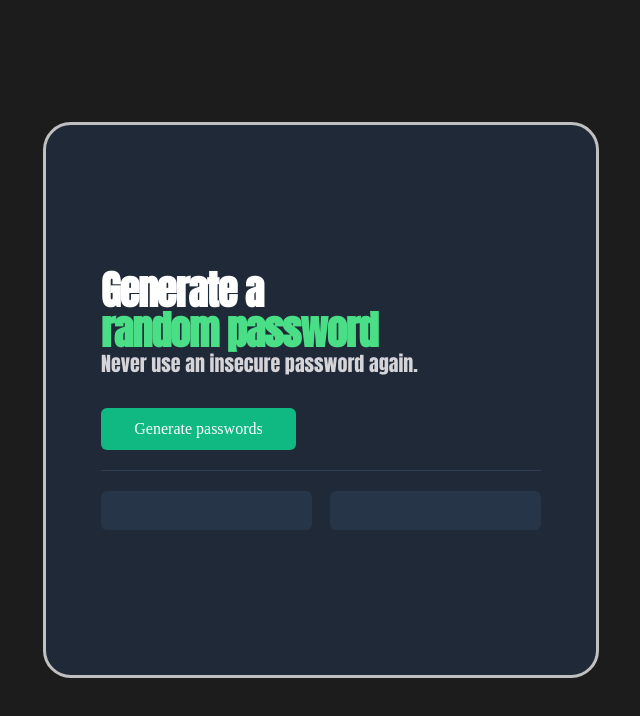
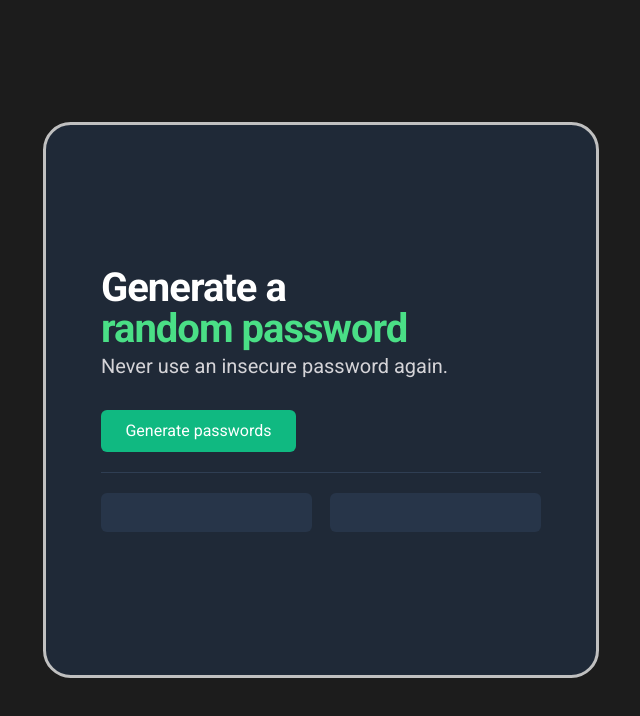
Before and after one commit to MJvZ1981/PwGenerator, a website built with Vite: page index.html in a window 1280 px wide. Shown: the whole page, without its empty margins (319-959 px from the left). Built offline with nearby package versions, Linux system fonts and the light colour scheme; a web font is replaced by a local one.

Commit message:
Update index.css

```diff
--- a/index.css
+++ b/index.css
@@ -30,35 +30,37 @@ body {
 }
 
 #white {
-  font-family: "Anton", sans-serif;
+  font-family: "Roboto", sans-serif;
   font-size: 40px;
   font-weight: 800;
   line-height: 40px;
+  text-align: left;
+  font-weight: bold;
   letter-spacing: -0.025em;
-  text-align: left;
   color: white;
   margin: 0;
   padding: 0;
+  padding-bottom: 1px;
 }
 
 #green {
-  font-family: "Anton", sans-serif;
+  font-family: "Roboto", sans-serif;
   font-size: 40px;
   font-weight: 800;
   line-height: 40px;
+  text-align: left;
   letter-spacing: -0.025em;
-  text-align: left;
   color: #4adf86;
   margin: 0;
   padding: 0;
+  padding-bottom: 3px;
 }
 
 #gray {
-  font-family: "Anton", sans-serif;
+  font-family: "Roboto", sans-serif;
   font-size: 20px;
   font-weight: 400;
   line-height: 28px;
-  letter-spacing: 0em;
   text-align: left;
   color: #d5d4d8;
   margin: 0;
@@ -69,6 +71,7 @@ body {
   background-color: #10b981;
   color: white;
   border: none;
+  font-family: "Roboto", sans-serif;
   border-radius: 6px;
   width: 195px;
   height: 42px;
@@ -96,6 +99,6 @@ body {
   display: flex;
   align-items: center;
   justify-content: center;
-  font-family: "Anton", sans-serif;
+  font-family: "Roboto", sans-serif;
   color: #d5d4d8;
 }
```
